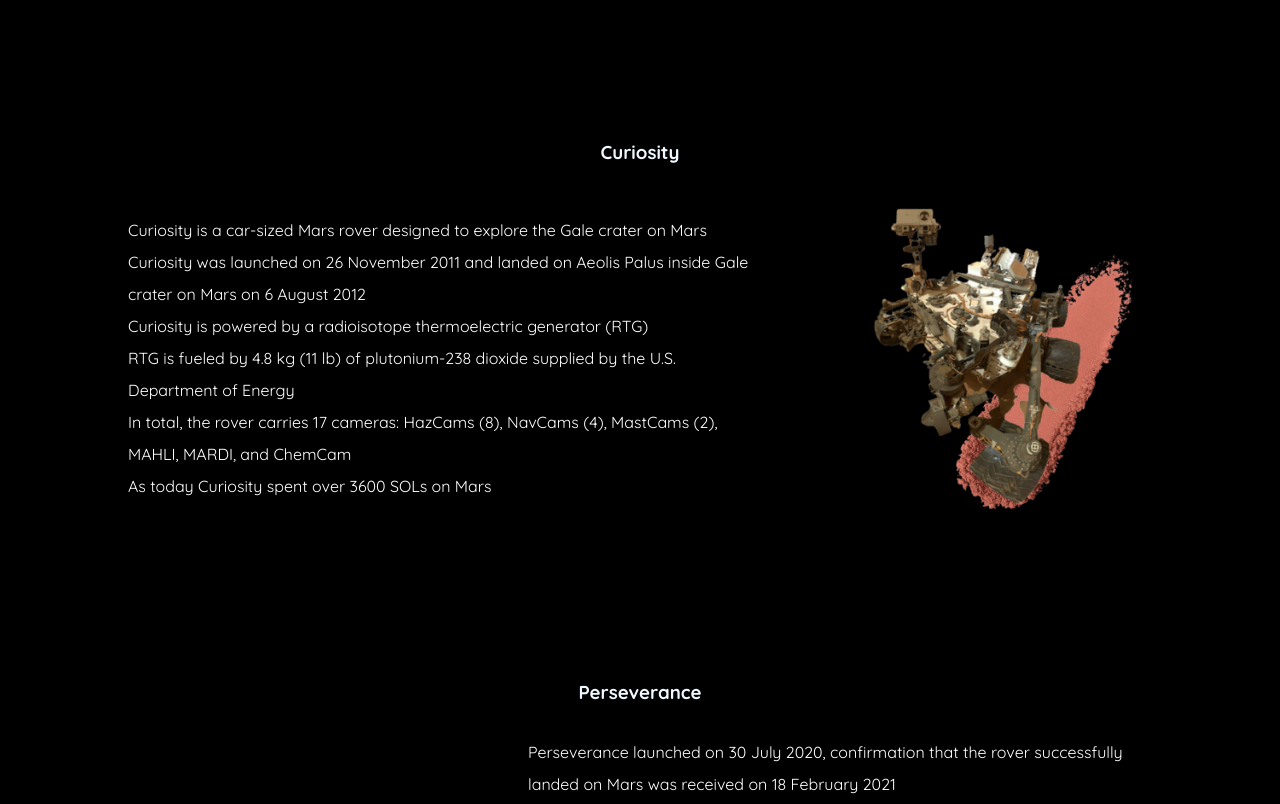
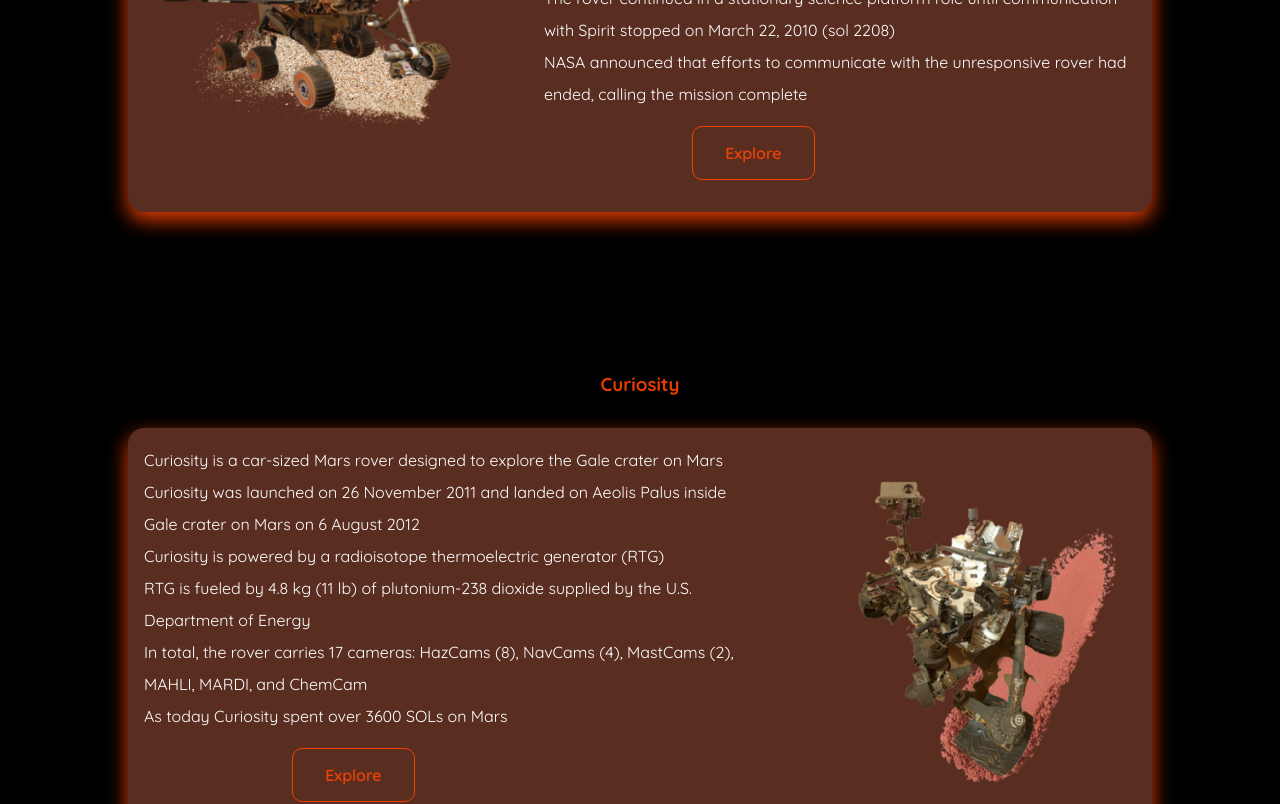
Before and after one commit to tadzyla/mars_rovers, a React (Create React App) app: page / in a window 1280 px wide. Shown: the part 3760-4564 px from the top of the page. Built offline with nearby package versions, Linux system fonts and the light colour scheme.

Commit message:
add links to facts section

```diff
--- a/src/facts/Facts.js
+++ b/src/facts/Facts.js
@@ -1,3 +1,4 @@
+import { Link } from 'react-router-dom'
 import './facts.css'
 
 const Facts = () => {
@@ -18,6 +19,9 @@
                     On February 13, 2019, NASA officials declared that the Opportunity mission was complete<br/>
                     Total odometry is 28.06 miles (45.16 kilometers).
                      </p>
+                <div className="nav-link">
+                    <Link to="/opportunity">Explore</Link>
+                </div>
                 </div>
             </div>
             <h3 className='h3'>Spirit</h3>
@@ -32,6 +36,9 @@
                     The rover continued in a stationary science platform role until communication with Spirit stopped on March 22, 2010 (sol 2208)<br/>
                     NASA announced that efforts to communicate with the unresponsive rover had ended, calling the mission complete
                     </p>
+                    <div className="nav-link">
+                        <Link to="/spirit">Explore</Link>
+                    </div>
                 </div>
             </div>
             <h3 className='h3'>Curiosity</h3>
@@ -48,6 +55,9 @@
                     In total, the rover carries 17 cameras: HazCams (8), NavCams (4), MastCams (2), MAHLI, MARDI, and ChemCam<br/>
                     As today Curiosity spent over 3600 SOLs on Mars
                     </p>
+                    <div className="nav-link">
+                        <Link to="/curiosity">Explore</Link>
+                    </div>
                 </div>
             </div>
             <h3 className='h3'>Perseverance</h3>
@@ -63,6 +73,9 @@
                     The rover's goals include identifying ancient Martian environments capable of supporting life, seeking out evidence of former microbial life existing in those environments, collecting rock and soil samples to store on the Martian surface, and testing oxygen production from the Martian atmosphere to prepare for future crewed missions<br/>
                     As today rover spent over 500 SOLs on Mars
                     </p>
+                    <div className="nav-link">
+                        <Link to="/perseverance">Explore</Link>
+                    </div>
                 </div>
 
 
--- a/src/facts/facts.css
+++ b/src/facts/facts.css
@@ -11,22 +11,50 @@
 }
 
 .facts-section {
+    background-color: rgba(245, 129, 91, 0.359);
+    padding: 1rem;
     margin: 0 0 10rem;
     display: flex;
     align-items: center;
     justify-content: space-between;
     gap: 5rem;
+    box-shadow:  0 8px 20px var(--theme-color);
+    border-radius: 1rem;
 }
 
 .h3 {
     text-align: center;
     color: aliceblue;
     margin-bottom: 2rem;
+    color: var(--theme-color);
 }
 
 .facts-section p {
     color: white;
     line-height: 2rem;
+}
+
+.nav-link  {
+    margin: 1rem 25%;
+    padding: 1rem;
+    border: 1px solid var(--theme-color);
+    border-radius: 10px;
+    width: 15%;
+    text-align: center;
+    transition: ease 200ms;
+}
+
+.nav-link:hover {
+    background-color: rgba(211, 155, 131, 0.197);
+    scale: 1.03;
+    box-shadow: 0 3px 20px var(--theme-color);
+    cursor: pointer;
+}
+
+.nav-link a {
+    color: var(--theme-color);
+    text-decoration: none;
+    font-weight: 600;
 }
 
 .facts-image img {
--- a/src/index.css
+++ b/src/index.css
@@ -326,7 +326,7 @@
   }
 
   .main:has(h4) {
-    font-size: 10px;
+    font-size: 12px;
   }
 
 }
```
